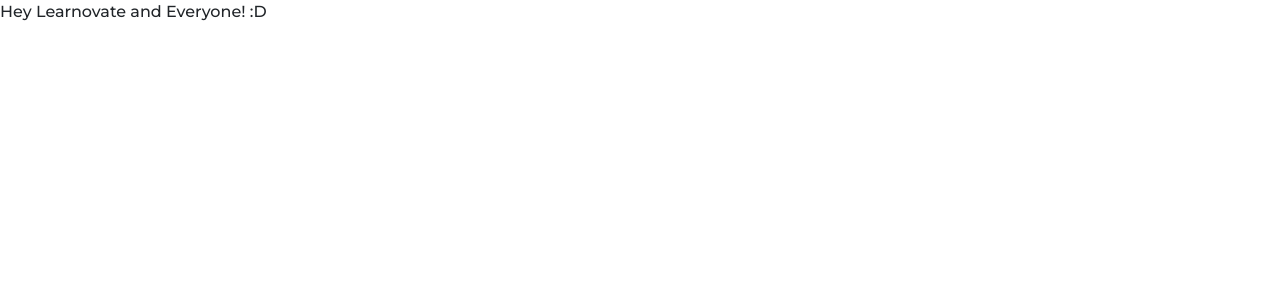
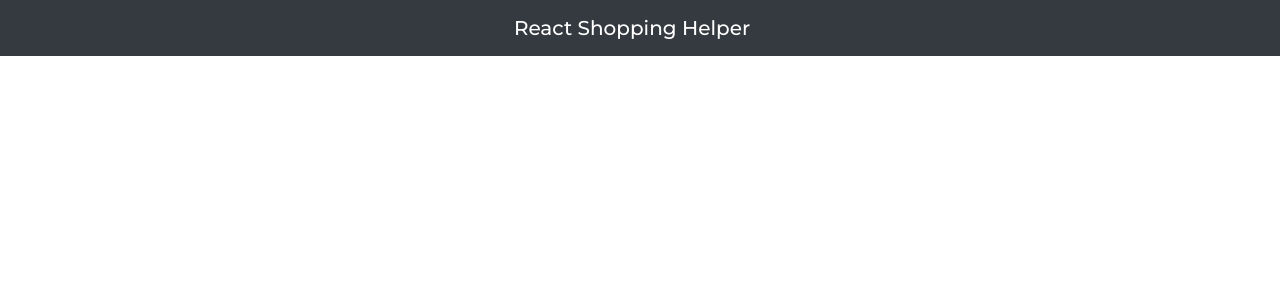
Before and after one commit to praveenscience/react-shopping-cart-helper, a React (Create React App) app: page / in a window 1280 px wide. Shown: the top 300 px of the page. Built offline with nearby package versions, Linux system fonts and the light colour scheme.

Commit message:
Added a dark header.

```diff
--- a/src/components/App.js
+++ b/src/components/App.js
@@ -1,7 +1,14 @@
 import React from "react";
+import Header from "./Header";
 
 const App = () => {
-  return <div className="App">Hey Learnovate and Everyone! :D</div>;
+  return (
+    <div className="App">
+      <Header className="Header d-block text-center mb-4" dark={true}>
+        React Shopping Helper
+      </Header>
+    </div>
+  );
 };
 
 export default App;
--- /dev/null
+++ b/src/components/Header.js
@@ -0,0 +1,12 @@
+import React from "react";
+
+const Header = ({ dark, children, className }) => {
+  dark = !!dark ? "dark" : "light";
+  return (
+    <nav className={`navbar navbar-${dark} bg-${dark}` + (className ? " " + className : "")}>
+      <span className="navbar-brand">{children}</span>
+    </nav>
+  );
+};
+
+export default Header;
```
